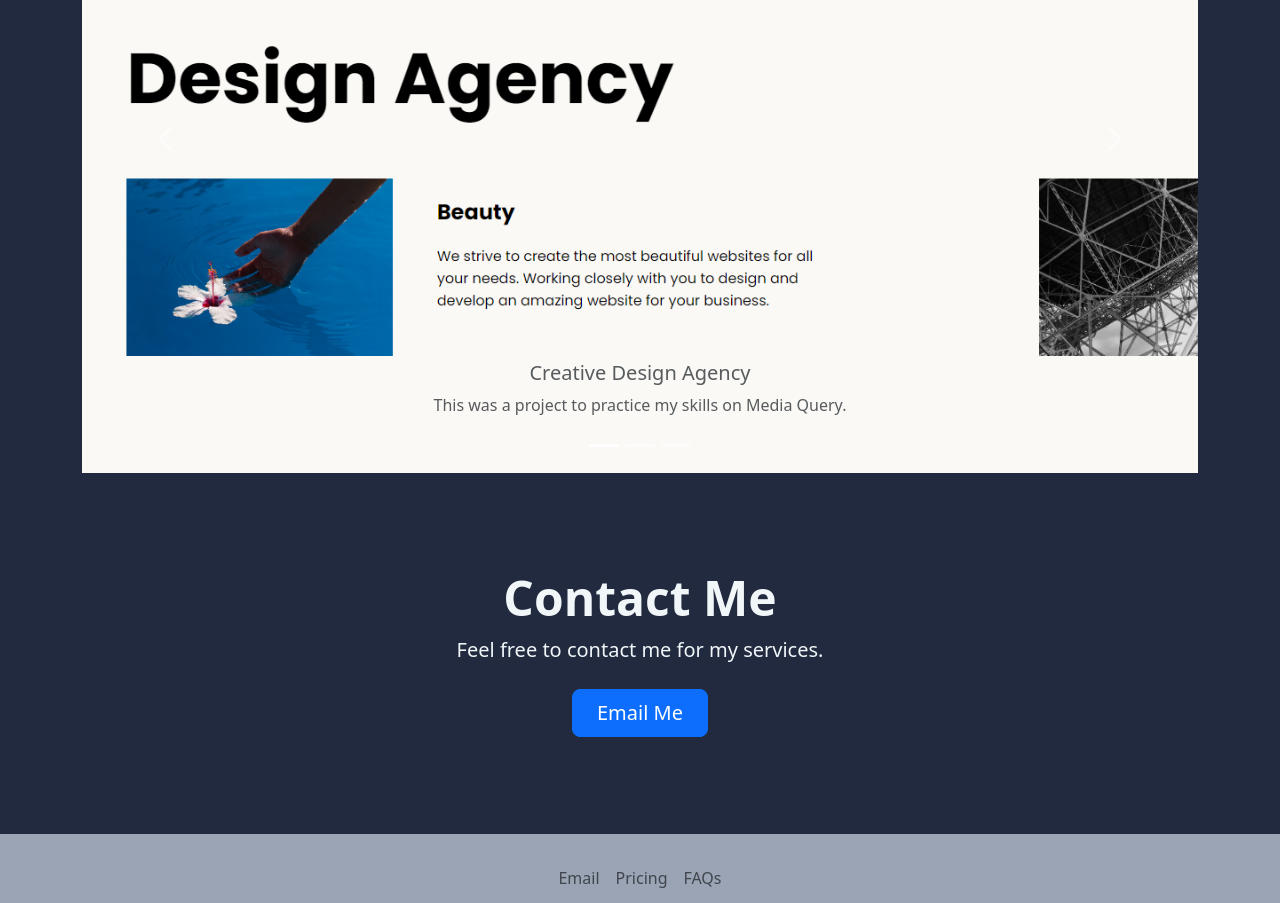
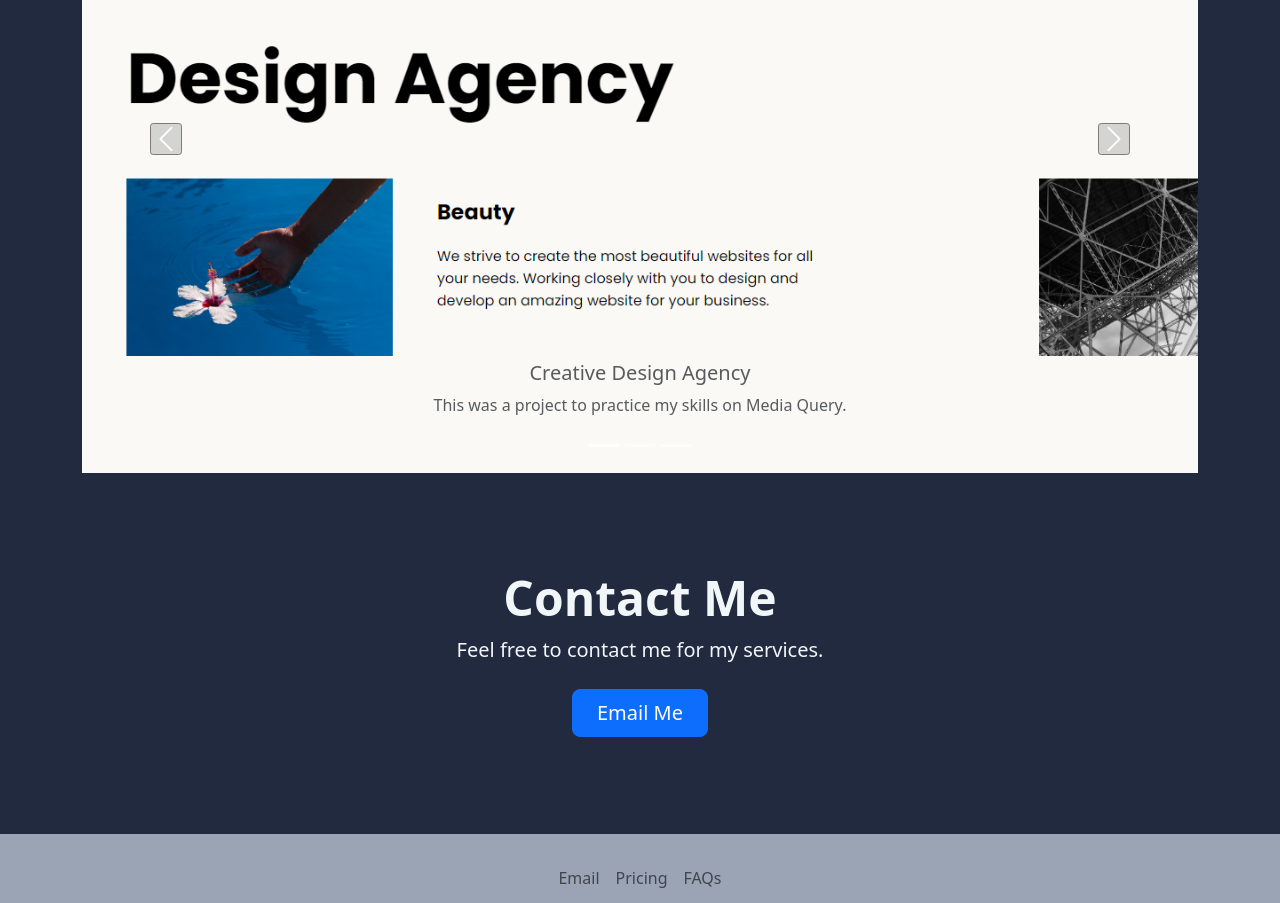
Before and after one commit to Kiara-04/Personal-Site, a plain HTML site: page index.html in a window 1280 px wide. Shown: the part 1705-2608 px from the top of the page. Drawn offline with nearby package versions, Linux system fonts and the light colour scheme.

Commit message:
Update style.css

```diff
--- a/style.css
+++ b/style.css
@@ -29,6 +29,16 @@
     height: 1px;
 }
 
+.carousel-control-prev-icon, .carousel-control-next-icon {
+    height: 100px;
+    width: 100px;
+    outline: black;
+    background-color: rgba(0, 0, 0, 0.3);
+    background-size: 100%, 100%;
+    border-radius: 10%;
+    border: 1px solid black;
+}
+
 #footer {
     background-color: #9BA4B5;
 }
```
